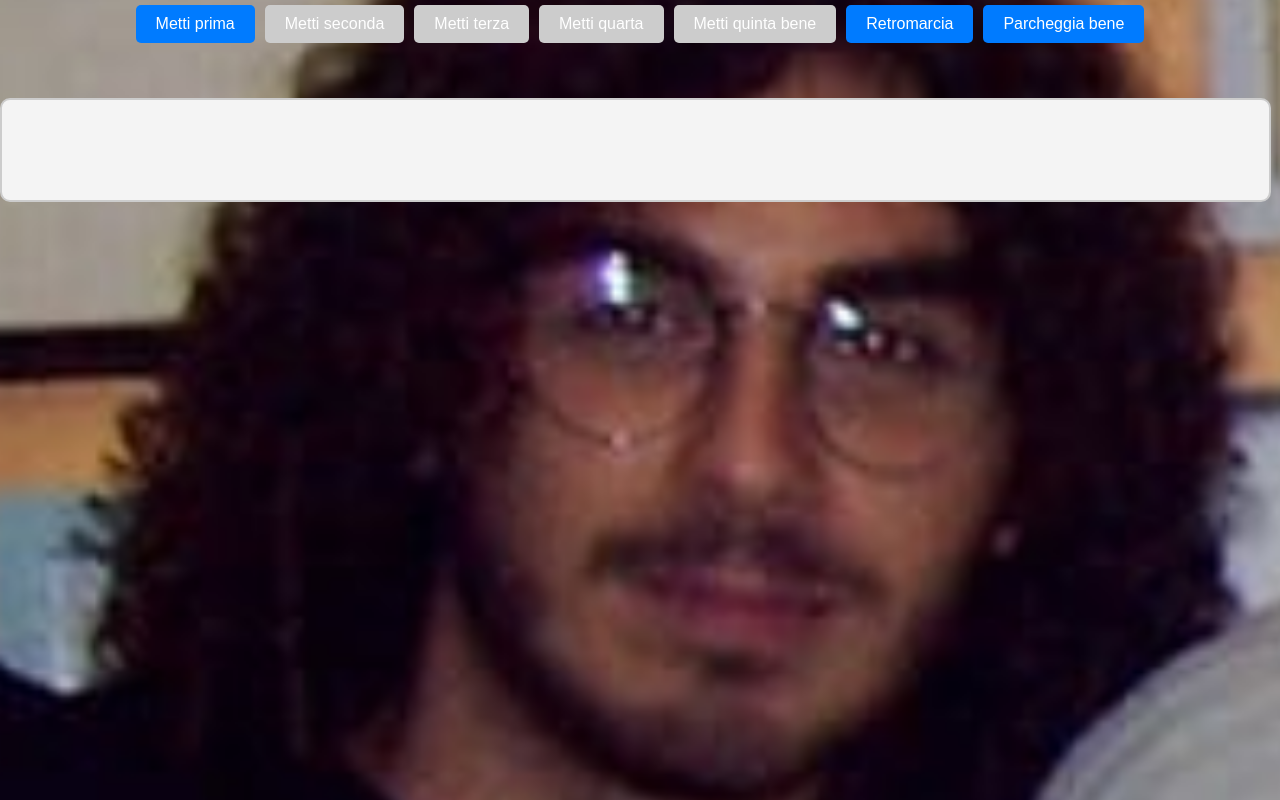
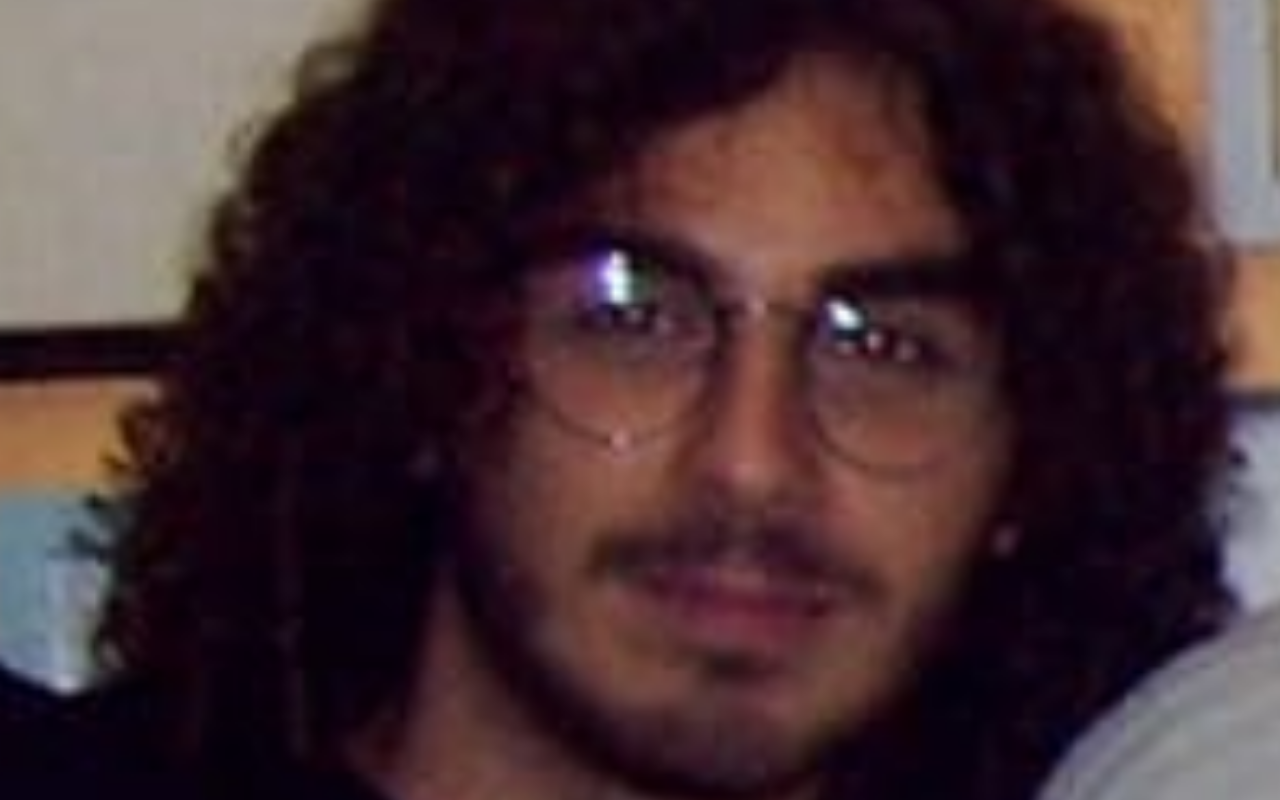
Before and after one commit to Toniguest/fuck_silent_regime, a React (Create React App) app in the folder ivan-guida/: page / in a window 1280 px wide. Built offline with nearby package versions, Linux system fonts and the light colour scheme.

Commit message:
silent boys

```diff
--- a/ivan-guida/src/App.js
+++ b/ivan-guida/src/App.js
@@ -165,7 +165,7 @@ const App = () => {
         height: "100vh"
       }}
     >
-      <div className="buttons">
+      {/* <div className="buttons">
         <button onClick={() => handleMove(1)}>Metti prima</button>
         <button
           onClick={() => handleMove(2)}
@@ -216,7 +216,7 @@ const App = () => {
         >
           🚗
         </div>
-      </div>
+      </div> */}
     </div>
   );
 };
```
